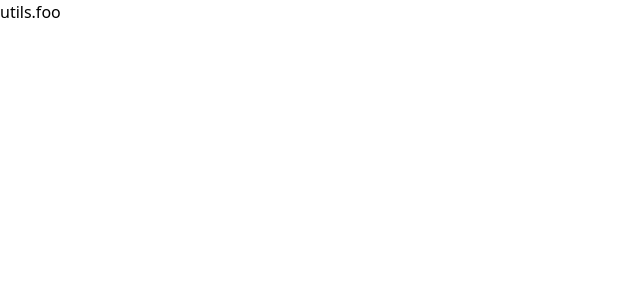
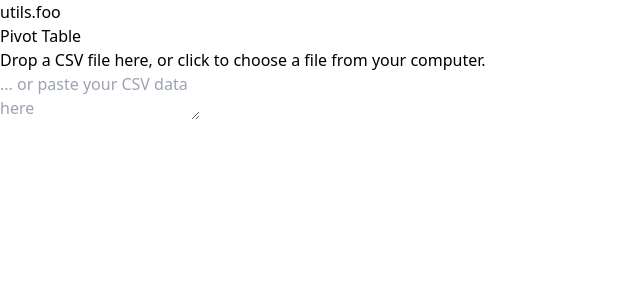
Before and after one commit to midplane/utils.foo, a React (Vite) app: page /pivot in a window 1280 px wide. Before the commit this address had no page. Shown: the top 300 px of the page, without its empty margins (0-640 px from the left). Built offline with nearby package versions, Linux system fonts and the light colour scheme.

Commit message:
add pivot

```diff
--- a/package.json
+++ b/package.json
@@ -14,9 +14,12 @@
     "crypto-js": "^4.2.0",
     "lucide-react": "^0.436.0",
     "monaco-editor": "^0.51.0",
+    "papaparse": "^5.4.1",
     "react": "^18.3.1",
     "react-dom": "^18.3.1",
+    "react-dropzone": "^14.2.3",
     "react-helmet-async": "^2.0.5",
+    "react-pivottable": "^0.11.0",
     "react-router-dom": "^6.26.1"
   },
   "devDependencies": {
--- a/src/App.jsx
+++ b/src/App.jsx
@@ -6,6 +6,7 @@ import URLEncodeDecode from './pages/URLEncodeDecode';
 import HashGenerator from './pages/HashGenerator';
 import JSONFormatter from './pages/JSONFormatter';
 import EpochConverter from './pages/EpochConverter';
+import PivotTable from './pages/PivotTable';
 import Layout from './components/Layout';
 
 
@@ -20,6 +21,7 @@ function App() {
           <Route path="/hash" element={<HashGenerator />} />
           <Route path="/json-format" element={<JSONFormatter />} />
           <Route path="/epoch" element={<EpochConverter />} />
+          <Route path="/pivot" element={<PivotTable />} />
         </Routes>
       </Layout>
     </Router>
--- a/src/pages/Home.jsx
+++ b/src/pages/Home.jsx
@@ -24,6 +24,7 @@ const utilities = [
     icon: '#️⃣'
   },
   { name: 'JSON Formatter', description: 'Format and prettify JSON data', path: '/json-format', icon: '{}' },
+  { name: 'Pivot Table', description: 'Create pivot tables from CSV data', path: '/pivot', icon: '🛋️' },
   // Add more utilities here as we implement them
 ];
 
--- /dev/null
+++ b/src/pages/PivotTable.jsx
@@ -0,0 +1,68 @@
+import React, { useState, useCallback } from 'react';
+import { useDropzone } from 'react-dropzone';
+import PivotTableUI from 'react-pivottable/PivotTableUI';
+import 'react-pivottable/pivottable.css';
+import Papa from 'papaparse';
+
+export default function PivotTable() {
+  const [data, setData] = useState([]);
+  const [pivotState, setPivotState] = useState({});
+
+  const onDrop = useCallback((acceptedFiles) => {
+    const file = acceptedFiles[0];
+    Papa.parse(file, {
+      complete: (result) => {
+        setData(result.data);
+      },
+      header: true
+    });
+  }, []);
+
+  const { getRootProps, getInputProps, isDragActive } = useDropzone({ onDrop });
+
+  const handlePaste = (event) => {
+    const pastedData = event.target.value;
+    Papa.parse(pastedData, {
+      complete: (result) => {
+        setData(result.data);
+      },
+      header: true
+    });
+  };
+
+  return (
+    <div className="max-w-full mx-auto p-4">
+      <h1 className="text-3xl font-bold mb-6">Pivot Table</h1>
+
+      <div className="grid grid-cols-2 gap-4 mb-4">
+        <div>
+          <div
+            {...getRootProps()}
+            className={`border-2 border-dashed p-4 rounded-lg text-center cursor-pointer ${
+              isDragActive ? 'border-blue-500 bg-blue-50' : 'border-gray-300'
+            }`}
+          >
+            <input {...getInputProps()} />
+            <p>Drop a CSV file here, or click to choose a file from your computer.</p>
+          </div>
+        </div>
+        <div>
+          <textarea
+            onChange={handlePaste}
+            placeholder="... or paste your CSV data here"
+            className="w-full p-2 border border-gray-300 rounded-lg"
+            rows="2"
+          ></textarea>
+        </div>
+      </div>
+
+      {data.length > 0 && (
+        <PivotTableUI
+          data={data}
+          onChange={s => setPivotState(s)}
+          {...pivotState}
+        />
+      )}
+    </div>
+  );
+}
```
Also changed, not shown: 1 other file (tests, documents, lock files or other folders).
